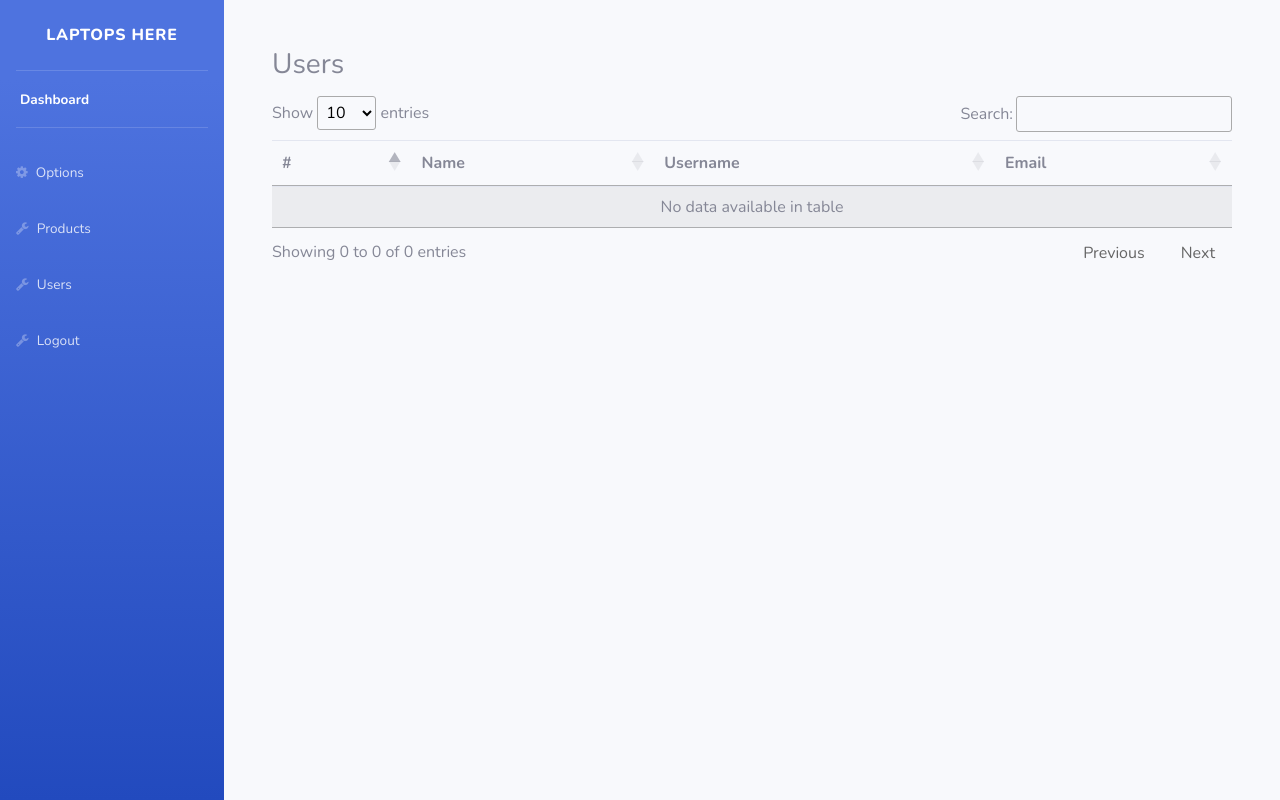
After one commit to shaheenhyderk/e-commerce, a Django app: template templates/super_admin/users.html in a window 1280 px wide. The commit adds this page. Run offline with Django 3.2, Linux system fonts and the light colour scheme; the template is opened without the code that fills it, so the values that code supplies are empty; some libraries are stand-ins or nearby versions.

Commit message:
done a part of admin user

```diff
--- a/super_admin/urls.py
+++ b/super_admin/urls.py
@@ -7,6 +7,7 @@ urlpatterns = [
     path('logout/', views.logout, name='admin_logout'),
     path('options/', views.options, name='options'),
     path('products/', views.products, name='products'),
+    path('users/', views.get_users, name='users'),
 
     path('products/create/', views.create_product, name='create_product'),
     path('products/edit/<int:id>', views.edit_product, name='edit_product'),
--- a/templates/super_admin/base.html
+++ b/templates/super_admin/base.html
@@ -55,6 +55,12 @@
             </a>
         </li>
         <li class="nav-item">
+            <a class="nav-link collapsed" href="/admin/users/">
+                <i class="fa fa-wrench"></i>
+                <span>Users</span>
+            </a>
+        </li>
+        <li class="nav-item">
             <a class="nav-link collapsed" href="/admin/logout/">
                 <i class="fa fa-wrench"></i>
                 <span>Logout</span>
--- /dev/null
+++ b/templates/super_admin/users.html
@@ -0,0 +1,36 @@
+{% extends 'super_admin/base.html' %}
+
+{% block title %}Laptops Here - Products {% endblock %}
+
+{% block content %}
+<div class="d-inline">
+    <h3 class="float-left">Users</h3>
+</div>
+<div class="mt-5">
+    <table id="user-table" class="table table-striped">
+        <thead>
+        <tr>
+            <th>#</th>
+            <th>Name</th>
+            <th>Username</th>
+            <th>Email</th>
+        </tr>
+        </thead>
+        <tbody>
+        {% for user in users %}
+        <tr>
+            <td>{{forloop.counter}}</td>
+            <td>{{user.name}}</td>
+            <td>{{user.username}}</td>
+            <td>{{user.email}}</td>
+        </tr>
+        {% endfor %}
+        </tbody>
+    </table>
+</div>
+<script>
+    $(document).ready(function() {
+     $('#user-table').DataTable();
+    });
+</script>
+{% endblock %}
```
Also changed, not shown: super_admin/views.py (+8 -0 lines).
